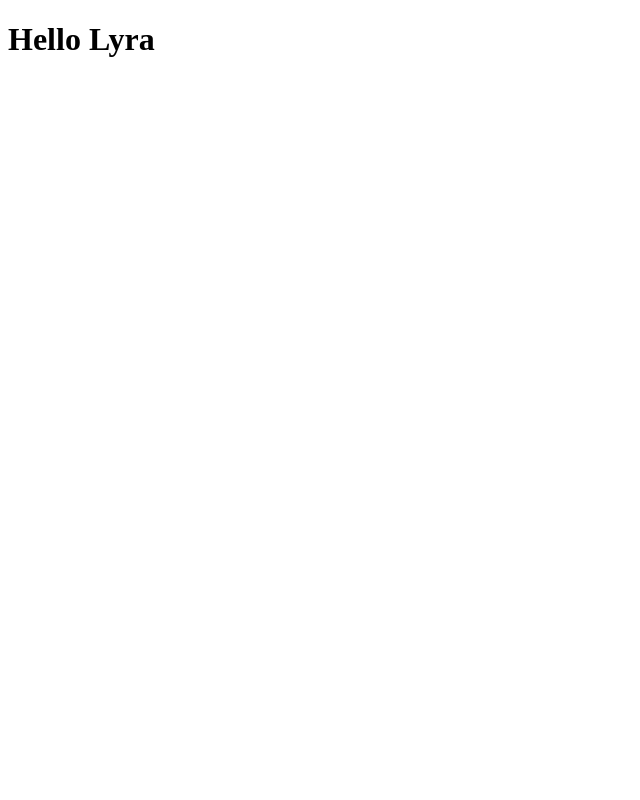
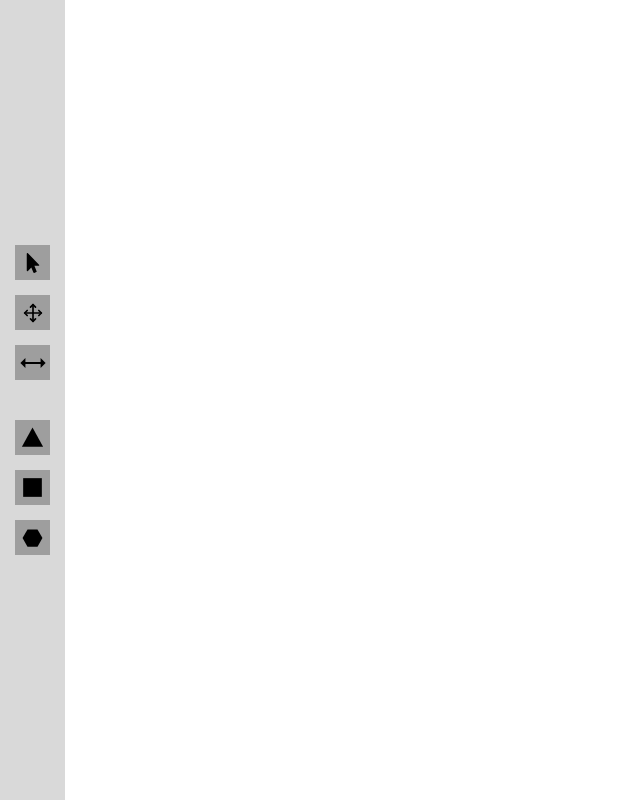
Before and after one commit to paschaldev/drawing-app, a React app: page / in a window 1280 px wide. Shown: the whole page, without its empty margins (0-640 px from the left). Built offline with nearby package versions, Linux system fonts and the light colour scheme.

Commit message:
Add toolbar components

```diff
--- a/package.json
+++ b/package.json
@@ -2,14 +2,16 @@
   "scripts": {
     "build": "webpack --mode=production",
     "dev": "webpack serve --mode=development",
-    "analyze": "webpack --profile --json > stats.json",
+    "build-stats": "webpack --profile --json > public/stats.json",
+    "analyze": "yarn build-stats && webpack-bundle-analyzer public/stats.json",
     "lint": "tsc --noEmit && eslint 'src/**/*.{ts,tsx}' --cache",
     "test": "yarn lint"
   },
   "dependencies": {
     "mobx": "^6.8.0",
     "react": "^18.2.0",
-    "react-dom": "^18.2.0"
+    "react-dom": "^18.2.0",
+    "react-icons": "^4.8.0"
   },
   "devDependencies": {
     "@types/react": "^18.0.28",
--- a/src/components/App.tsx
+++ b/src/components/App.tsx
@@ -1,5 +1,11 @@
+import Toolbar from 'src/components/Toolbar';
+
 const App = () => {
-  return <h1>Hello Lyra</h1>;
+  return (
+    <div className="app">
+      <Toolbar />
+    </div>
+  );
 };
 
 export default App;
--- /dev/null
+++ b/src/components/Toolbar.tsx
@@ -0,0 +1,49 @@
+import { FiMove as MoveTool } from 'react-icons/fi';
+import { IoMdResize as ClosestPointTool } from 'react-icons/io';
+import { FaMousePointer as SelectTool } from 'react-icons/fa';
+import { MdHexagon as HexagonTool } from 'react-icons/md';
+import {
+  IoSquareSharp as SquareTool,
+  IoTriangleSharp as TriangleTool,
+} from 'react-icons/io5';
+import ToolbarButton from './ToolbarButton';
+
+const Toolbar = () => {
+  return (
+    <div className="toolbar">
+      <div className="toolbar__group">
+        <ToolbarButton
+          id="select"
+          title="Select"
+          icon={<SelectTool size={20} />}
+        />
+        <ToolbarButton id="move" title="Move" icon={<MoveTool size={20} />} />
+        <ToolbarButton
+          id="closest-point"
+          className="toolbar__button--rotate-45"
+          title="Closest Point"
+          icon={<ClosestPointTool size={22} />}
+        />
+      </div>
+      <div className="toolbar__group">
+        <ToolbarButton
+          id="triangle"
+          title="Draw Triangle"
+          icon={<TriangleTool size={25} />}
+        />
+        <ToolbarButton
+          id="square"
+          title="Draw Square"
+          icon={<SquareTool size={25} />}
+        />
+        <ToolbarButton
+          id="hexagon"
+          title="Draw Hexagon"
+          icon={<HexagonTool size={30} />}
+        />
+      </div>
+    </div>
+  );
+};
+
+export default Toolbar;
--- /dev/null
+++ b/src/components/ToolbarButton.tsx
@@ -0,0 +1,24 @@
+import { ToolbarIconProps } from 'src/types';
+
+const ToolbarIcon: React.FunctionComponent<ToolbarIconProps> = ({
+  icon,
+  title,
+  className,
+}) => {
+  const resolvedClassName = `toolbar__button${
+    className ? ` ${className}` : ''
+  }`;
+
+  return (
+    <button
+      type="button"
+      title={title}
+      aria-label={title}
+      className={resolvedClassName}
+    >
+      {icon}
+    </button>
+  );
+};
+
+export default ToolbarIcon;
--- a/src/index.tsx
+++ b/src/index.tsx
@@ -1,5 +1,6 @@
 import { createRoot } from 'react-dom/client';
 import App from 'src/components/App';
+import 'src/styles/index.scss';
 
 const root = document.getElementById('root');
 const app = createRoot(root);
--- /dev/null
+++ b/src/styles/index.scss
@@ -0,0 +1,52 @@
+body {
+  padding: 0;
+  margin: 0;
+}
+
+.app {
+  display: flex;
+}
+
+/* Toolbar */
+.toolbar {
+  width: 65px;
+  min-height: 100vh;
+  background-color: #d9d9d9;
+
+  &,
+  &__group {
+    display: flex;
+    flex-direction: column;
+  }
+
+  &,
+  &__button {
+    align-items: center;
+    justify-content: center;
+  }
+}
+
+.toolbar__group {
+  & + .toolbar__group {
+    margin-top: 40px;
+  }
+}
+
+.toolbar__button {
+  width: 35px;
+  height: 35px;
+  border: none;
+  background: none;
+  display: inline-flex;
+  background-color: #9e9e9e;
+
+  &:not(:last-child) {
+    margin-bottom: 15px;
+  }
+
+  &--rotate-45 {
+    & > svg {
+      transform: rotate(45deg);
+    }
+  }
+}
--- /dev/null
+++ b/src/types/index.ts
@@ -0,0 +1,6 @@
+export interface ToolbarIconProps {
+  id: string;
+  title: string;
+  className?: string;
+  icon: React.ReactElement;
+}
```
Also changed, not shown: 1 other file (tests, documents, lock files or other folders).
